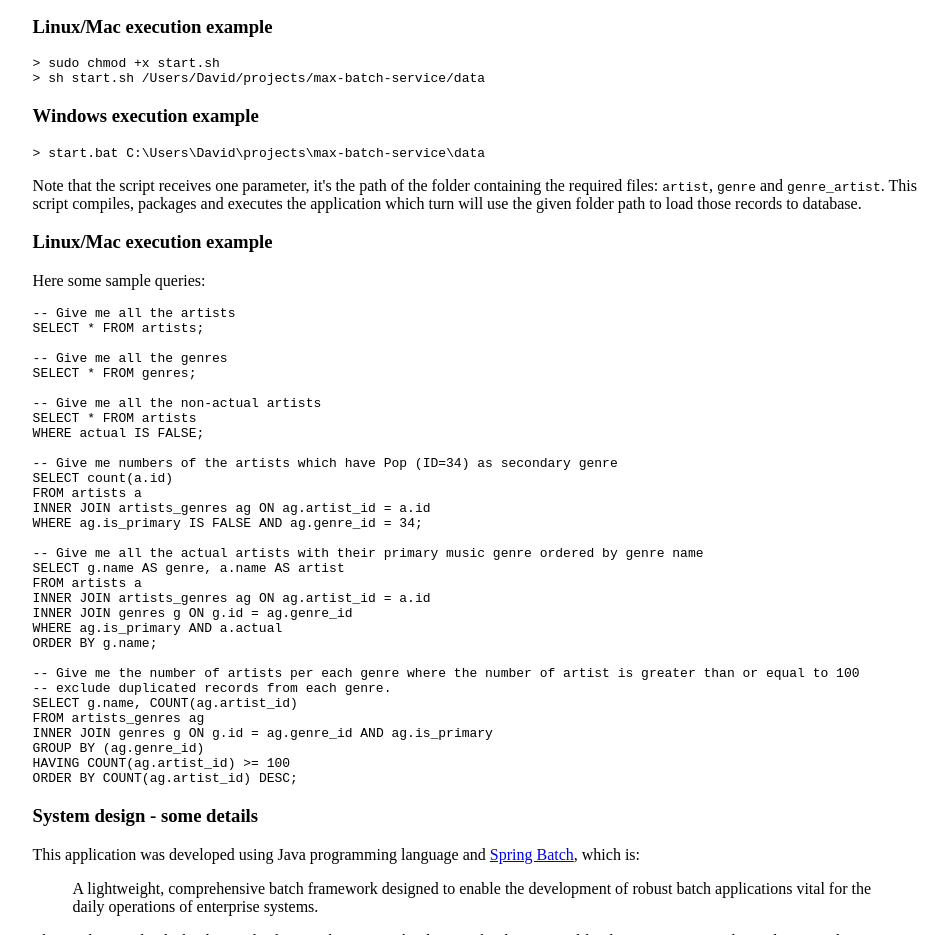
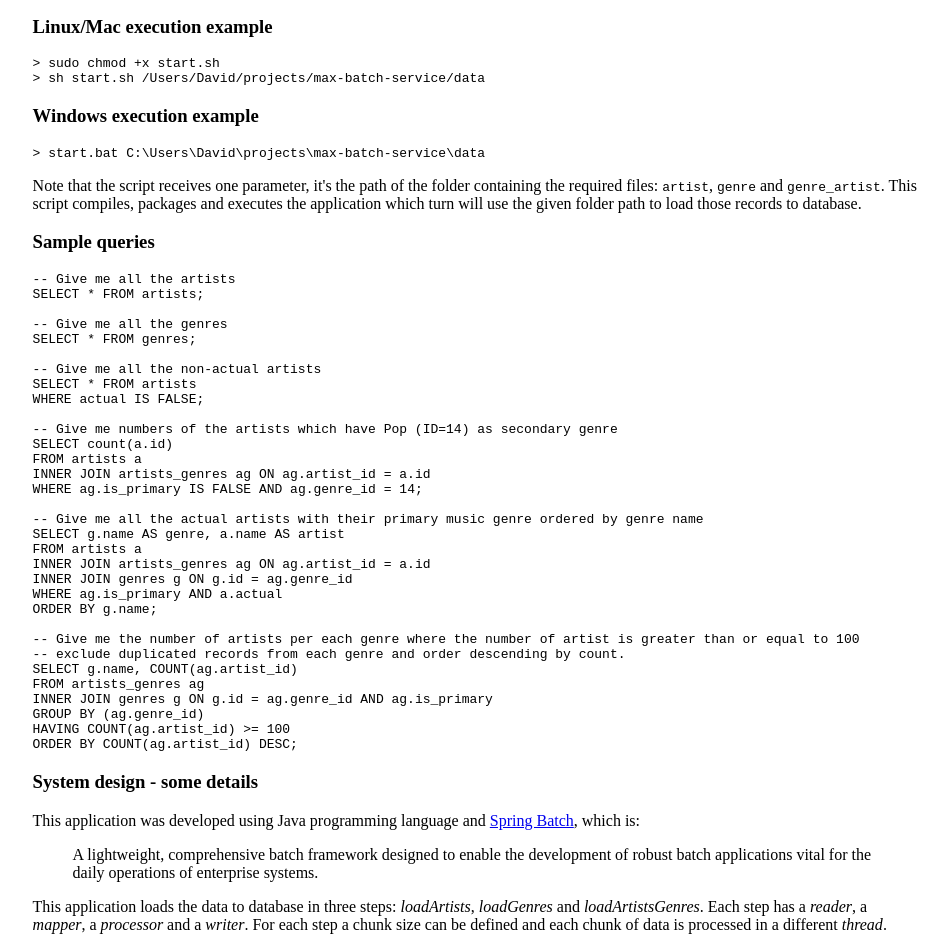
Before and after one commit to devaldana/max-batch-service, a plain HTML site: page index.html in a window 1280 px wide. Shown: the part 165-1100 px from the top of the page, without its empty margins (165-1113 px from the left). Drawn offline with Linux system fonts and the light colour scheme.

Commit message:
README.md updated

```diff
--- a/index.html
+++ b/index.html
@@ -9,8 +9,7 @@ Note that for Linux/Mac users one extra step is required: you have to give execu
 <pre><code>&gt; start.bat C:<span class="hljs-symbol">\U</span>sers<span class="hljs-symbol">\D</span>avid<span class="hljs-symbol">\p</span>rojects<span class="hljs-symbol">\m</span>ax-batch-service<span class="hljs-symbol">\d</span>ata
 </code></pre><p>Note that the script receives one parameter, it&#39;s the path of the folder containing the required files: <code>artist</code>, <code>genre</code> and <code>genre_artist</code>.
 This script compiles, packages and executes the application which turn will use the given folder path to load those records to database.</p>
-<h3 id="linux-mac-execution-example">Linux/Mac execution example</h3>
-<p>Here some sample queries:</p>
+<h3 id="linux-mac-execution-example">Sample queries</h3>
 <pre><code><span class="hljs-comment">-- Give me all the artists</span>
 <span class="hljs-keyword">SELECT</span> * <span class="hljs-keyword">FROM</span> artists;
 
@@ -21,11 +20,11 @@ This script compiles, packages and executes the application which turn will use
 <span class="hljs-keyword">SELECT</span> * <span class="hljs-keyword">FROM</span> artists
 <span class="hljs-keyword">WHERE</span> actual <span class="hljs-keyword">IS</span> <span class="hljs-literal">FALSE</span>;
 
-<span class="hljs-comment">-- Give me numbers of the artists which have Pop (ID=34) as secondary genre</span>
+<span class="hljs-comment">-- Give me numbers of the artists which have Pop (ID=14) as secondary genre</span>
 <span class="hljs-keyword">SELECT</span> <span class="hljs-keyword">count</span>(a.id)
 <span class="hljs-keyword">FROM</span> artists a
 <span class="hljs-keyword">INNER</span> <span class="hljs-keyword">JOIN</span> artists_genres ag <span class="hljs-keyword">ON</span> ag.artist_id = a.id
-<span class="hljs-keyword">WHERE</span> ag.is_primary <span class="hljs-keyword">IS</span> <span class="hljs-literal">FALSE</span> <span class="hljs-keyword">AND</span> ag.genre_id = <span class="hljs-number">34</span>;
+<span class="hljs-keyword">WHERE</span> ag.is_primary <span class="hljs-keyword">IS</span> <span class="hljs-literal">FALSE</span> <span class="hljs-keyword">AND</span> ag.genre_id = <span class="hljs-number">14</span>;
 
 <span class="hljs-comment">-- Give me all the actual artists with their primary music genre ordered by genre name</span>
 <span class="hljs-keyword">SELECT</span> g.name <span class="hljs-keyword">AS</span> genre, a.name <span class="hljs-keyword">AS</span> artist
@@ -36,7 +35,7 @@ This script compiles, packages and executes the application which turn will use
 <span class="hljs-keyword">ORDER</span> <span class="hljs-keyword">BY</span> g.name;
 
 <span class="hljs-comment">-- Give me the number of artists per each genre where the number of artist is greater than or equal to 100</span>
-<span class="hljs-comment">-- exclude duplicated records from each genre.</span>
+<span class="hljs-comment">-- exclude duplicated records from each genre and order descending by count.</span>
 <span class="hljs-keyword">SELECT</span> g.name, <span class="hljs-keyword">COUNT</span>(ag.artist_id)
 <span class="hljs-keyword">FROM</span> artists_genres ag
 <span class="hljs-keyword">INNER</span> <span class="hljs-keyword">JOIN</span> genres g <span class="hljs-keyword">ON</span> g.id = ag.genre_id <span class="hljs-keyword">AND</span> ag.is_primary
```
Also changed, not shown: 1 other file.
